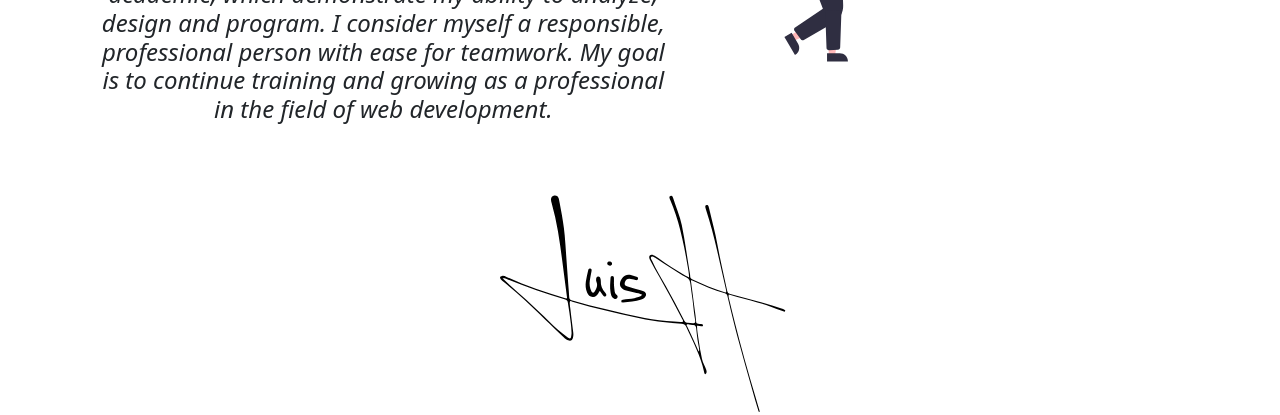
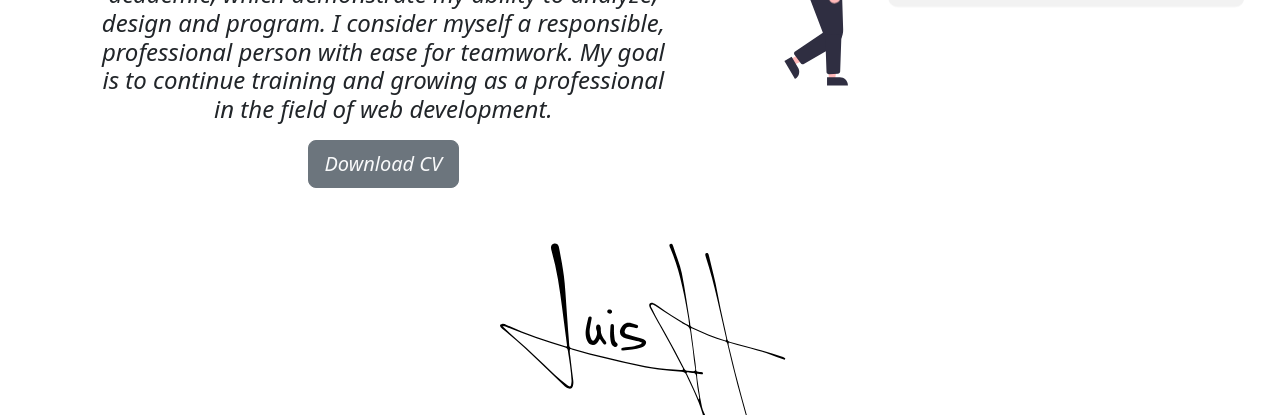
Before and after one commit to luishidalgoa/luishidalgoa.github.io, a plain HTML site: page index.html in a window 1280 px wide. Shown: the part 948-1363 px from the top of the page. Drawn offline with nearby package versions, Linux system fonts and the light colour scheme; a web font is replaced by a local one.

Commit message:
1.5 19_03_2023

```diff
--- a/index.html
+++ b/index.html
@@ -80,6 +80,7 @@
               I consider myself a responsible, professional person with ease for teamwork. My goal is to continue
               training
               and growing as a professional in the field of web development.</p>
+            <button type="button" class="btn btn-secondary btn-lg" ><a class="text-light text-decoration-none" href="/Content/Resume.pdf" download>Download CV</a></button>
           </div>
           <svg class="col-lg-5 col-sm-8 " viewBox="0 0 927 601" fill="none" xmlns="http://www.w3.org/2000/svg">
             <g clip-path="url(#clip0_3_5316)">
```
